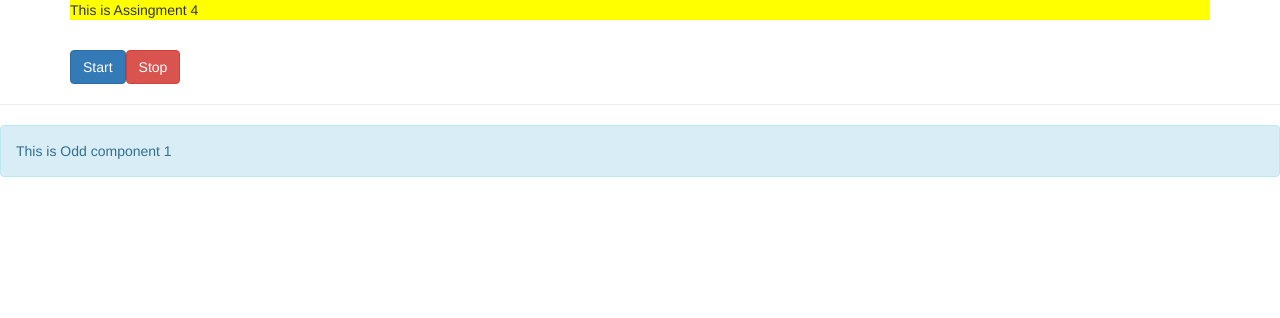
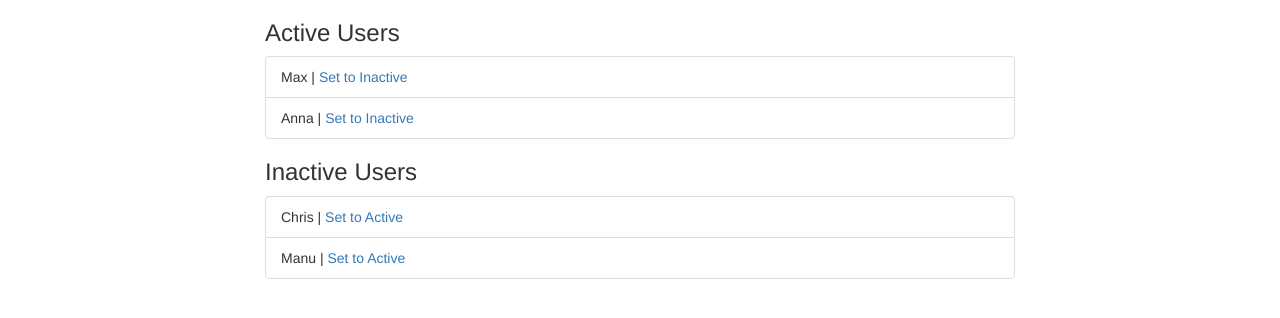
Before and after one commit to Mackander/demo1, an Angular app: page / in a window 1280 px wide. Shown: the top 318 px of the page. Built offline with nearby package versions, Linux system fonts and the light colour scheme.

Commit message:
Added user service for assignment 5

```diff
--- a/src/app/app.component.html
+++ b/src/app/app.component.html
@@ -2,7 +2,7 @@
   <p>This is Assingment 3</p>
   <br/>
   <app-assignment3></app-assignment3>
-</div> -->
+</div>
 
 <div class="container">
   <p appBetterHighlight [defaultColor]="'yellow'" [highlightColor]="'pink'" >This is Assingment 4</p>
@@ -15,4 +15,17 @@
     <app-odd [gameNumber]="gameNumber" *ngIf="(gameNumber%2!=0)"></app-odd>
     <app-even [gameNumber]="gameNumber" *ngIf="(gameNumber%2==0)"></app-even>
   </div>
+</div>-->
+<div class="container">
+  <div class="row">
+    <div class="col-xs-12 col-md-8 col-md-offset-2">
+      <app-active-users></app-active-users>
+      <app-inactive-users></app-inactive-users>
+    </div>
+    <!--
+      Optimize this app by adding a UsersService which manages the active and inactive users.
+
+      Also add a CounterService which counts the number of active->inactive and inactive->active actions.
+    -->
+  </div>
 </div>
--- a/src/app/app.component.ts
+++ b/src/app/app.component.ts
@@ -1,3 +1,20 @@
+// import { Component } from '@angular/core';
+
+// @Component({
+//   selector: 'app-root',
+//   templateUrl: './app.component.html',
+//   styleUrls: ['./app.component.css']
+// })
+// export class AppComponent {
+//   title = 'app';
+//   gameNumber: number = 1;
+
+//   numberCollector(data: { gameNumber: number }) {
+//     this.gameNumber = data.gameNumber;
+//   }
+// }
+
+
 import { Component } from '@angular/core';
 
 @Component({
@@ -5,11 +22,4 @@
   templateUrl: './app.component.html',
   styleUrls: ['./app.component.css']
 })
-export class AppComponent {
-  title = 'app';
-  gameNumber: number = 1;
-
-  numberCollector(data: { gameNumber: number }) {
-    this.gameNumber = data.gameNumber;
-  }
-}
+export class AppComponent { }
--- /dev/null
+++ b/src/app/assignment5/active-users/active-users.component.html
@@ -0,0 +1,8 @@
+<h3>Active Users</h3>
+<ul class="list-group">
+  <li
+    class="list-group-item"
+    *ngFor="let user of users; let i = index">
+    {{ user }} | <a href="#" (click)="onSetToInactive(i)">Set to Inactive</a>
+  </li>
+</ul>
--- /dev/null
+++ b/src/app/assignment5/active-users/active-users.component.ts
@@ -0,0 +1,21 @@
+import { Component, Input, OnInit } from '@angular/core';
+import { UserService } from '../users.service';
+
+@Component({
+  selector: 'app-active-users',
+  templateUrl: './active-users.component.html',
+  styleUrls: ['./active-users.component.css']
+})
+export class ActiveUsersComponent implements OnInit {
+  @Input() users: string[];
+
+  constructor(private userService: UserService) { }
+
+  ngOnInit() {
+    this.users = this.userService.activeUsers;
+  }
+
+  onSetToInactive(id: number) {
+    this.userService.userSetToInactive(id);
+  }
+}
--- /dev/null
+++ b/src/app/assignment5/inactive-users/inactive-users.component.html
@@ -0,0 +1,8 @@
+<h3>Inactive Users</h3>
+<ul class="list-group">
+  <li
+    class="list-group-item"
+    *ngFor="let user of users; let i = index">
+    {{ user }} | <a href="#" (click)="onSetToActive(i)">Set to Active</a>
+  </li>
+</ul>
--- /dev/null
+++ b/src/app/assignment5/inactive-users/inactive-users.component.ts
@@ -0,0 +1,22 @@
+import { Component, Input, OnInit } from '@angular/core';
+import { UserService } from '../users.service';
+
+@Component({
+  selector: 'app-inactive-users',
+  templateUrl: './inactive-users.component.html',
+  styleUrls: ['./inactive-users.component.css']
+})
+export class InactiveUsersComponent implements OnInit {
+  @Input() users: string[];
+
+  constructor(private userService: UserService) { }
+
+  ngOnInit() {
+    this.users = this.userService.inactiveUsers;
+  }
+
+  onSetToActive(id: number) {
+    this.userService.userSetToActive(id);
+  }
+
+}
--- /dev/null
+++ b/src/app/assignment5/users.service.ts
@@ -0,0 +1,17 @@
+export class UserService {
+
+    activeUsers = ['Max', 'Anna'];
+    inactiveUsers = ['Chris', 'Manu'];
+
+    constructor() { }
+
+    userSetToInactive(id: number) {
+        this.inactiveUsers.push(this.activeUsers[id]);
+        this.activeUsers.splice(id, 1);
+    }
+
+    userSetToActive(id: number) {
+        this.activeUsers.push(this.inactiveUsers[id]);
+        this.inactiveUsers.splice(id, 1);
+    }
+}
```
Also changed, not shown: src/app/app.module.ts (+7 -3 lines), src/app/assignment5/active-users/active-users.component.css (added), src/app/assignment5/inactive-users/inactive-users.component.css (added).
